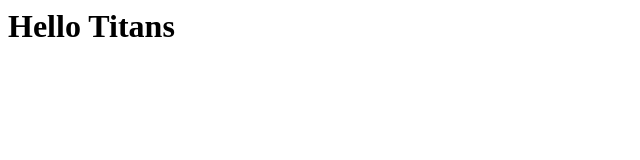
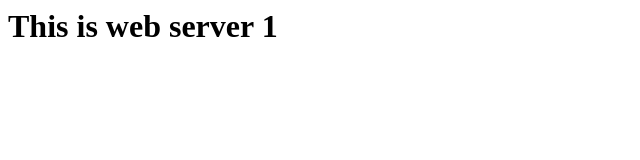
Before and after one commit to az2325/titans, a plain HTML site: page index.htm in a window 1280 px wide. Shown: the whole page, without its empty margins (0-640 px from the left). Drawn offline with Linux system fonts and the light colour scheme.

Commit message:
Update index.htm

```diff
--- a/index.htm
+++ b/index.htm
@@ -1 +1 @@
-<h1>Hello Titans <h1>
+<h1>This is web server 1 <h1>
```
